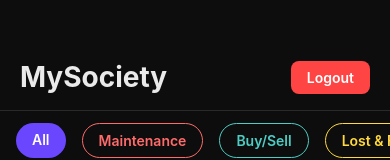
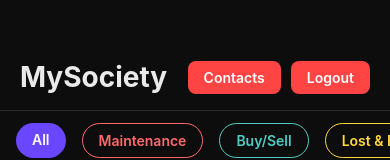
Before and after one commit to notAryan10/MySociety, a React Native app in the folder frontend/: screen /Dashboard in a window 390 px wide. Shown: the top 160 px of the page. Built offline with nearby package versions, Linux system fonts and the light colour scheme; no server answers.

Commit message:
Fixed renderHearder function in Dashboard.js

```diff
--- a/frontend/src/screens/Dashboard.js
+++ b/frontend/src/screens/Dashboard.js
@@ -64,9 +64,14 @@ export default function Dashboard({ navigation }) {
           </Text>
         )}
       </View>
-      <TouchableOpacity style={styles.logoutBtn} onPress={handleLogout}>
-        <Text style={styles.logoutText}>Logout</Text>
-      </TouchableOpacity>
+      <View style={{ flexDirection: 'row', alignItems: 'center' }}>
+        <TouchableOpacity style={[styles.logoutBtn, { marginRight: 10, backgroundColor: colors.secondary }]} onPress={() => navigation.navigate('Contacts')}>
+          <Text style={styles.logoutText}>Contacts</Text>
+        </TouchableOpacity>
+        <TouchableOpacity style={styles.logoutBtn} onPress={handleLogout}>
+          <Text style={styles.logoutText}>Logout</Text>
+        </TouchableOpacity>
+      </View>
     </View>
   );
 
```
